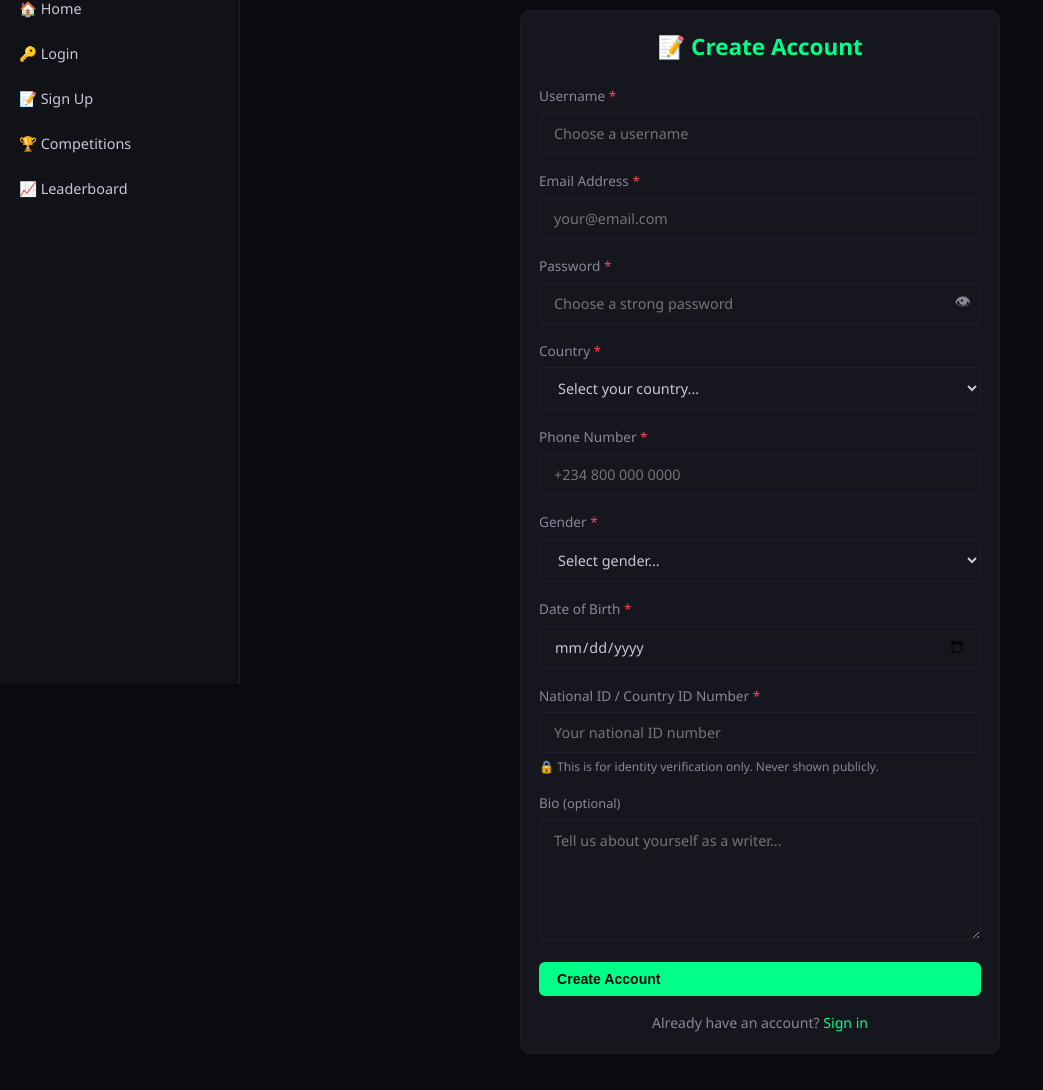
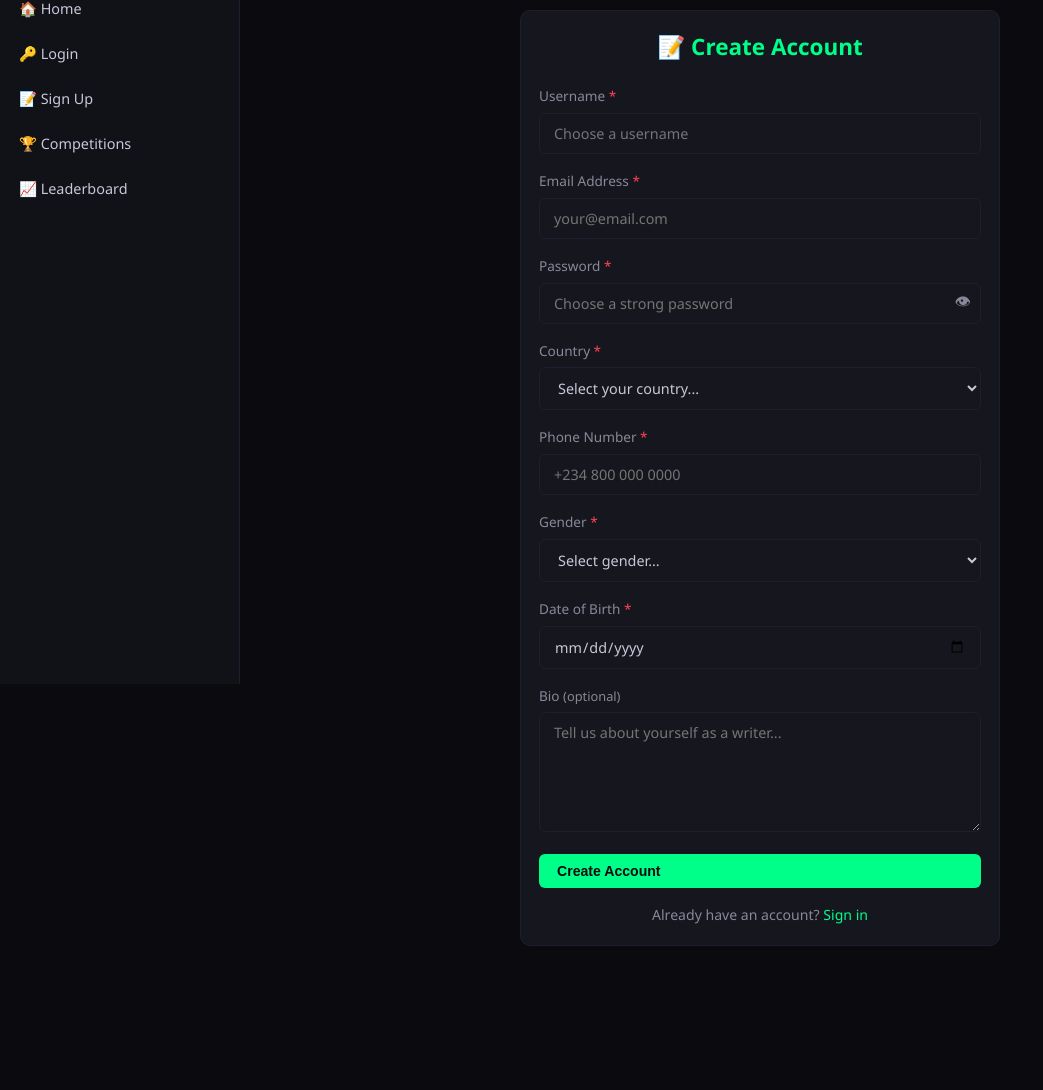
Before and after one commit to danielerastus001-hash/WritersWorld-, a Flask app: page /signup in a window 1280 px wide. Shown: the part 116-1206 px from the top of the page, without its empty margins (0-1043 px from the left). After the commit the page ends 1062 px from the top, so only its background shows below. Run offline with Flask 3, Linux system fonts and the light colour scheme; parts of the project's set-up code (start-up, migrations or seed data) failed here and were passed over; some libraries are stand-ins or nearby versions.

Commit message:
Remove National ID field from signup form

```diff
--- a/templates/signup.html
+++ b/templates/signup.html
@@ -79,14 +79,6 @@
       </div>
 
       <div class="form-group">
-        <label>National ID / Country ID Number <span style="color:var(--red);">*</span></label>
-        <input type="text" name="national_id" placeholder="Your national ID number" required>
-        <small style="color:var(--text-dim); font-size:0.75rem; margin-top:4px; display:block;">
-          🔒 This is for identity verification only. Never shown publicly.
-        </small>
-      </div>
-
-      <div class="form-group">
         <label>Bio <span style="color:var(--text-dim); font-size:0.8rem;">(optional)</span></label>
         <textarea name="bio" placeholder="Tell us about yourself as a writer..."></textarea>
       </div>
```
